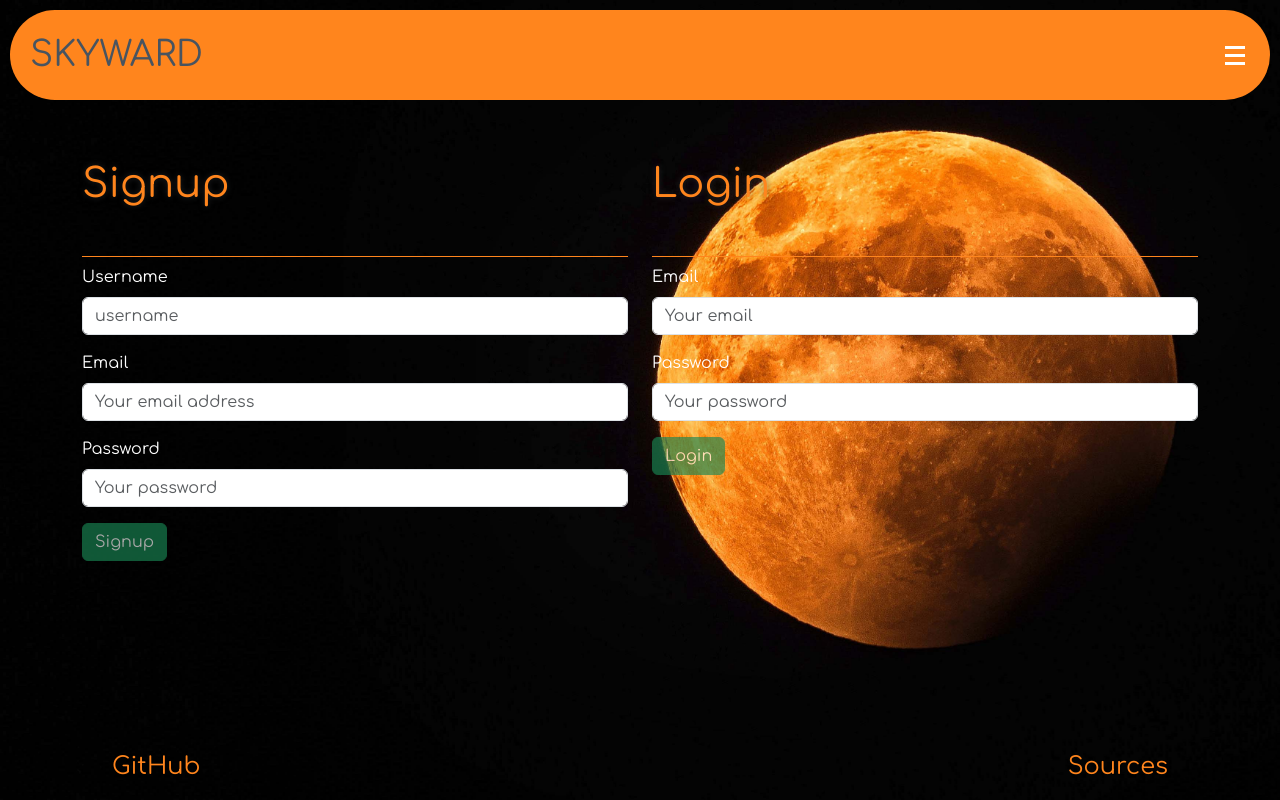
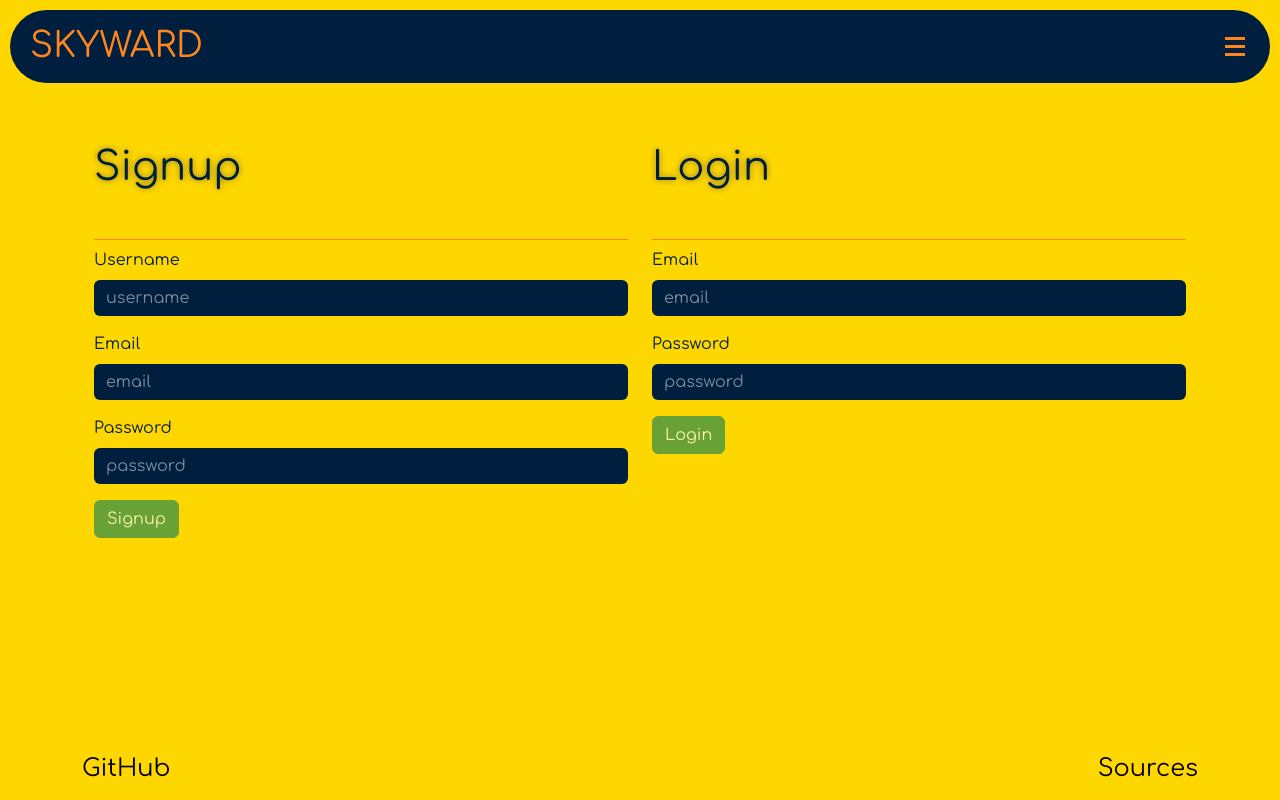
Before and after one commit to Staroyee/Project-3, a React (Vite) app in the folder client/: page /login-signup in a window 1280 px wide. Built offline with nearby package versions, Linux system fonts and the light colour scheme.

Commit message:
Changed all styling to be uniform within their own CSS files

```diff
--- a/client/src/App.css
+++ b/client/src/App.css
@@ -1,3 +1,19 @@
 body {
-    font-family: 'Comfortaa', sans-serif;
+  font-family: "Comfortaa", sans-serif;
 }
+
+.background {
+  background-color: #ffd700;
+  background-size: cover;
+  background-position: center;
+  background-repeat: no-repeat;
+  display: flex;
+  flex-direction: column;
+  text-align: center;
+  width: 100%;
+  height: 100vh;
+}
+
+.container {
+    flex-grow: 1;
+}
--- a/client/src/App.jsx
+++ b/client/src/App.jsx
@@ -7,27 +7,10 @@ import {
 } from "@apollo/client";
 import { setContext } from "@apollo/client/link/context";
 
-import styled from "styled-components";
-import background from "./assets/images/background.jpg";
 import "./App.css";
 
 import Navbar from "./components/Navbar";
 import Footer from "./components/Footer";
-
-const BackgroundContainer = styled.div`
-  background-color: #120401;
-  background-image: url(${background});
-  background-size: cover;
-  display: flex;
-  background-repeat: no-repeat;
-  flex-direction: column;
-  text-align: center;
-  min-height: 100vh;
-`;
-
-const ContentContainer = styled.div`
-  flex-grow: 1;
-`;
 
 const httpLink = createHttpLink({
   uri: "/graphql",
@@ -54,13 +37,13 @@ function App() {
   return (
     <>
       <ApolloProvider client={client}>
-        <BackgroundContainer>
+        <section className="background">
           <Navbar />
-          <ContentContainer>
+          <section className="container">
             <Outlet />
-          </ContentContainer>
+          </section>
           <Footer />
-        </BackgroundContainer>
+        </section>
       </ApolloProvider>
     </>
   );
--- /dev/null
+++ b/client/src/assets/css/Footer.css
@@ -0,0 +1,10 @@
+.footerContainer {
+    display: flex;
+    align-items: center;
+    justify-content: center;
+    color: #001F3F;
+}
+
+.footerItem {
+    margin: 10px 30px;
+}
--- /dev/null
+++ b/client/src/assets/css/Home.css
@@ -0,0 +1,18 @@
+.homeContainer {
+    display: flex;
+    align-items: center;
+    min-height: 80vh;
+}
+
+.homeColumn {
+    text-align: left;
+    padding: 100px;
+}
+
+.title {
+    padding: 20px 0px;
+    font-size: 70px;
+}
+.info {
+    padding-top: 10px;
+}
--- a/client/src/assets/css/LaunchCards.css
+++ b/client/src/assets/css/LaunchCards.css
@@ -1,5 +1,5 @@
 h1 {
-  color: #ff851d;
+  color: #001F3F;
   border-bottom: 1px solid #ff851d;
   padding-top: 50px;
   padding-bottom: 3rem;
--- /dev/null
+++ b/client/src/assets/css/LoginSignup.css
@@ -0,0 +1,21 @@
+.formContainer {
+    color: #001F3F;
+    text-align: left;
+}
+
+.formInput {
+    border: #001F3F;
+    background-color: #001F3F;
+    color: #ffffff;
+}
+
+.formInput::placeholder {
+    color: rgb(250, 250, 250, .5);
+    opacity: 1;
+}
+
+.formInput:focus {
+    border: #001F3F;
+    background-color: #001F3F;
+    color: rgb(250, 250, 250);
+}
--- a/client/src/assets/css/Navbar.modules.css
+++ b/client/src/assets/css/Navbar.modules.css
@@ -21,7 +21,7 @@ a {
 
 .navLink {
   border: none;
-  color: #485460;
+  color: #ff851d;
   padding: 16px 32px;
   text-align: center;
   font-size: 19px;
@@ -37,19 +37,19 @@ a {
 /* navbar */
 .navBar {
   margin: 10px;
-  background-color: #ff851d;
+  background-color: #001F3F;
   border-radius: 45px;
   padding: 10px 20px;
   display: flex;
   justify-content: space-between;
   align-items: center;
   gap: 40px;
-  min-height: 90px;
+  min-height: 70px;
 }
 
 /* logo  */
 .logo {
-  color: #485460;
+  color: #ff851d;
   font-size: 35px;
 }
 
@@ -72,7 +72,7 @@ a {
   }
 
   .bar {
-    background-color: #ffffff;
+    background-color: #ff851d;
     width: 20px;
     height: 3px;
     display: block;
--- a/client/src/components/Footer.jsx
+++ b/client/src/components/Footer.jsx
@@ -1,34 +1,30 @@
 // Import necessary components and images.
-import Container from 'react-bootstrap/Container';
-import Navbar from 'react-bootstrap/Navbar';
-
-// Import social media logos.
-
-// Define custom styles for the footer.
-const styles = {
-  footerStyle: {
-    display: 'flex',
-    justifyContent: 'center',
-    color: '#ff851d',
-  },
-  footerbrandStyle: {
-    margin: '10px 30px',
-  }
-}
+import Container from "react-bootstrap/Container";
+import Navbar from "react-bootstrap/Navbar";
 
 // Define the 'Footer' component.
 function Footer() {
   return (
     <>
-      <Navbar style={styles.footerStyle} variant='dark'>
+      <Navbar className="footerContainer" variant="dark">
         <Container>
           {/* Create links to social media profiles with respective icons. */}
-          <h4 style={styles.footerbrandStyle} href="https://github.com/Staroyee" target='_blank'>
-            GitHub
-          </h4>
-          <h4 style={styles.footerbrandStyle} href="https://thespacedevs.com/llapi" target='_blank'>
-            Sources
-          </h4>
+          <a
+            className="footerItem"
+            href="https://github.com/Staroyee"
+            rel="noreferrer"
+            target="_blank"
+          >
+            <h4>GitHub</h4>
+          </a>
+          <a
+            className="footerItem"
+            href="https://thespacedevs.com/llapi"
+            rel="noreferrer"
+            target="_blank"
+          >
+            <h4>Sources</h4>
+          </a>
         </Container>
       </Navbar>
     </>
--- a/client/src/components/LoginForm.jsx
+++ b/client/src/components/LoginForm.jsx
@@ -67,8 +67,9 @@ const LoginForm = () => {
         <Form.Group className="mb-3">
           <Form.Label htmlFor="email">Email</Form.Label>
           <Form.Control
+            className="formInput"
             type="text"
-            placeholder="Your email"
+            placeholder="email"
             name="email"
             onChange={handleInputChange}
             value={userFormData.email}
@@ -82,8 +83,9 @@ const LoginForm = () => {
         <Form.Group className="mb-3">
           <Form.Label htmlFor="password">Password</Form.Label>
           <Form.Control
+            className="formInput"
             type="password"
-            placeholder="Your password"
+            placeholder="password"
             name="password"
             onChange={handleInputChange}
             value={userFormData.password}
--- a/client/src/components/SignupForm.jsx
+++ b/client/src/components/SignupForm.jsx
@@ -66,6 +66,7 @@ const SignupForm = () => {
         <Form.Group className="mb-3">
           <Form.Label htmlFor="username">Username</Form.Label>
           <Form.Control
+            className="formInput"
             type="text"
             placeholder="username"
             name="username"
@@ -81,8 +82,9 @@ const SignupForm = () => {
         <Form.Group className="mb-3">
           <Form.Label htmlFor="email">Email</Form.Label>
           <Form.Control
+            className="formInput"
             type="email"
-                  placeholder="Your email address"
+            placeholder="email"
             name="email"
             onChange={handleInputChange}
             value={userFormData.email}
@@ -96,8 +98,9 @@ const SignupForm = () => {
         <Form.Group className="mb-3">
           <Form.Label htmlFor="password">Password</Form.Label>
           <Form.Control
+            className="formInput"
             type="password"
-                  placeholder="Your password"
+            placeholder="password"
             name="password"
             onChange={handleInputChange}
             value={userFormData.password}
--- a/client/src/pages/Home.jsx
+++ b/client/src/pages/Home.jsx
@@ -1,34 +1,14 @@
 import { Container, Row, Col } from "react-bootstrap";
-
-const styles = {
-  textStyle: {
-    padding: '20px 0px',
-    fontSize: '70px',
-  },
-  infoStyle: {
-    paddingTop: '10px',
-    color: 'white',
-  },
-  containerStyle: {
-    display: 'flex',
-    alignItems: 'center',
-    minHeight: '80vh', // Ensure the container takes the full height of the viewport
-  },
-  colStyle: {
-    color: 'rgb(57, 62, 65)',
-    textAlign: 'left',
-    paddingRight: '100px',
-  },
-}
+import "../assets/css/Home.css";
 
 function Home() {
   return (
     <>
-      <Container style={styles.containerStyle}>
+      <Container className="homeContainer">
         <Row>
-          <Col xs={6} style={styles.colStyle}>
-            <h1 style={styles.textStyle}>SKYWARD</h1>
-            <h3 style={styles.infoStyle}>Look to the sky and view the galaxy, track space launches, browse rocket information and more!</h3>
+          <Col xs={6} className="homeColumn">
+            <h1 className="title">SKYWARD</h1>
+            <h3 className="info">Look to the sky and view the galaxy, track space launches, browse rocket information and more!</h3>
           </Col>
           <Col xs={6}></Col>
         </Row>
--- a/client/src/pages/LoginSignup.jsx
+++ b/client/src/pages/LoginSignup.jsx
@@ -1,18 +1,8 @@
 import { Container, Row, Col } from "react-bootstrap";
+import "../assets/css/LoginSignup.css";
 
 import LoginForm from '../components/LoginForm';
 import SignupForm from '../components/SignupForm'
-
-const styles = {
-  loginStyle: {
-    color: "white",
-    textAlign: "left",
-  },
-  signupStyle: {
-    color: 'white',
-    textAlign: 'left',
-  }
-};
 
 const LoginSignup = () => {
 
@@ -20,10 +10,10 @@ const LoginSignup = () => {
     <>
     <Container>
       <Row>
-        <Col style={styles.signupStyle}>
+        <Col className="formContainer">
         <SignupForm />
         </Col>
-        <Col style={styles.loginStyle}>
+        <Col className="formContainer">
         <LoginForm />
         </Col>
       </Row>
```
Also changed, not shown: 1 other file (tests, documents, lock files or other folders). Lines whose indentation alone changed are shown as unchanged.
